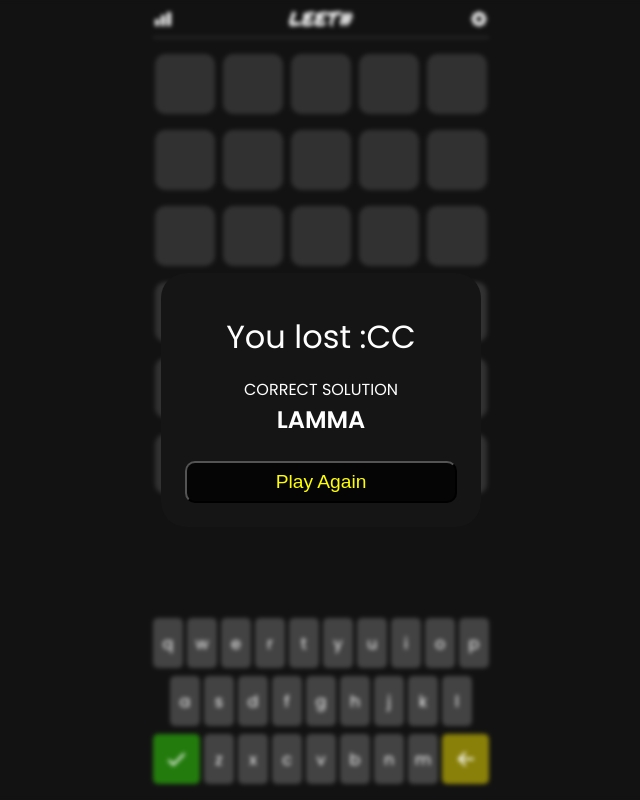
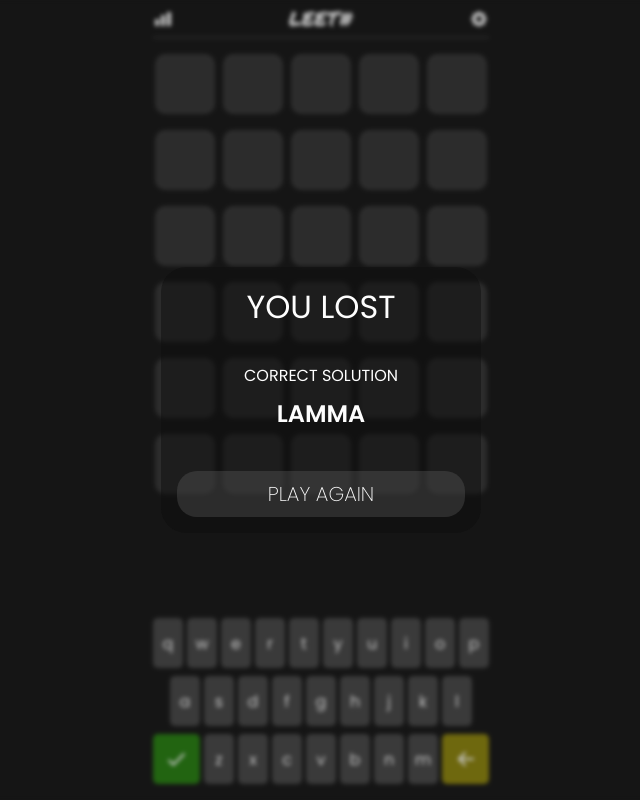
Before and after one commit to Kossin1337/wordle-game, a React (Create React App) app: page / in a window 1280 px wide. Shown: the whole page, without its empty margins (319-959 px from the left). Built offline with nearby package versions, Linux system fonts and the light colour scheme; data requests are answered from the project's data file.

Commit message:
Win/Lose Modal styling

```diff
--- a/src/components/modal/GameLose.js
+++ b/src/components/modal/GameLose.js
@@ -3,7 +3,7 @@ import React from "react";
 const GameLose = ({ solution }) => {
   return (
     <div className="lose">
-      <span className="title">You lost :CC</span>
+      <span className="title">YOU LOST</span>
       <span className="info">Correct Solution</span>
       <span className="solution">{solution}</span>
     </div>
--- a/src/components/modal/GameWin.js
+++ b/src/components/modal/GameWin.js
@@ -3,14 +3,13 @@ import React from "react";
 const GameWin = ({ solution, turn }) => {
   return (
     <div className="win">
-      <span className="title">Congratulations!</span>
-      {
-        (turn = 6 ? (
-          <span className="info">You Made IT!</span>
-        ) : (
-          <span className="info">{`You won the game on turn ${turn}`}</span>
-        ))
-      }
+      <span className="title">YOU WON</span>
+      <span className="solution">{solution}</span>
+      <div className="column">
+        <span>IN</span>
+        <span className="turn-count">{turn}</span>
+        <span>TURNS</span>
+      </div>
     </div>
   );
 };
--- a/src/components/modal/Modal.scss
+++ b/src/components/modal/Modal.scss
@@ -5,6 +5,7 @@
   width: 100vw;
   height: 100vh;
   backdrop-filter: blur(2px);
+  background: rgba(35, 35, 35, 0.25);
   display: grid;
   place-items: center;
 
@@ -13,8 +14,8 @@
     display: flex;
     flex-direction: column;
     align-items: center;
-    padding: 1.5rem;
-    background-color: #151515;
+    padding: 1rem;
+    background-color: rgba(15, 15, 15, 0.5);
     border-radius: 25px;
 
     .lose {
@@ -24,7 +25,7 @@
       align-items: center;
 
       .title {
-        margin: 1rem 0;
+        margin-bottom: 2rem;
         font-size: 2rem;
       }
 
@@ -33,6 +34,8 @@
       }
 
       .solution {
+        margin-top: 0.5rem;
+        margin-bottom: 1rem;
         font-weight: 700;
         text-transform: uppercase;
         font-size: 1.5rem;
@@ -40,23 +43,66 @@
     }
 
     .win {
+      position: relative;
+      display: flex;
+      flex-direction: column;
+      align-items: center;
+
       .title {
+        margin: 0.5rem 0 1rem 0;
+        font-size: 1.2rem;
       }
 
-      .info {
+      .solution {
+        position: absolute;
+        top: 3.5rem;
+        font-size: 72px;
+        font-weight: 200;
+        text-transform: uppercase;
+        opacity: 0.2;
+        color: limegreen;
+      }
+
+      .column {
+        display: flex;
+        flex-direction: column;
+        align-items: center;
+        gap: 0.5rem;
+
+        .turn-count {
+          font-size: 2rem;
+        }
       }
     }
 
     .restart {
+      width: 100%;
+      cursor: pointer;
       margin-top: 1.5rem;
-      width: 100%;
       padding: 0.5rem 0;
-      border-radius: 10px;
-      background-color: #050505;
-      color: yellow;
-      font-weight: 500;
-      font-size: 1.2rem;
+      border: none;
+      outline: none;
+      border-radius: 20px;
+      background-color: rgba(125, 125, 125, 0.25);
+      transition: all 0.15s ease-in;
+
+      &:hover {
+        background-color: #252525;
+        transform: scale(0.95);
+
+        .text {
+          color: limegreen;
+          font-weight: 300;
+        }
+      }
+
       .text {
+        font-family: "Poppins";
+        color: #fefefe;
+        text-transform: uppercase;
+        font-size: 20px;
+        font-weight: 200;
+        transition: all 0.15s ease-in;
       }
     }
   }
--- a/src/index.scss
+++ b/src/index.scss
@@ -1,5 +1,5 @@
 @import url("https://fonts.googleapis.com/css2?family=Permanent+Marker&display=swap");
-@import url("https://fonts.googleapis.com/css2?family=Poppins:wght@400;500;600&display=swap");
+@import url("https://fonts.googleapis.com/css2?family=Poppins:wght@200;300;400;500;600&display=swap");
 
 * {
   margin: 0;
```
